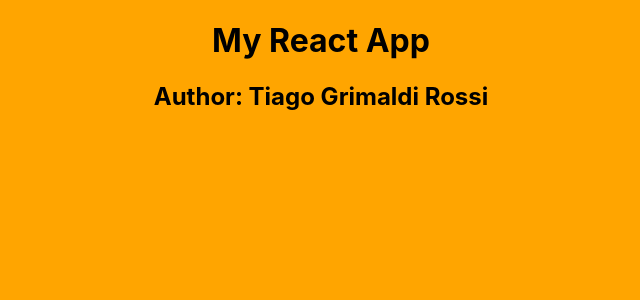
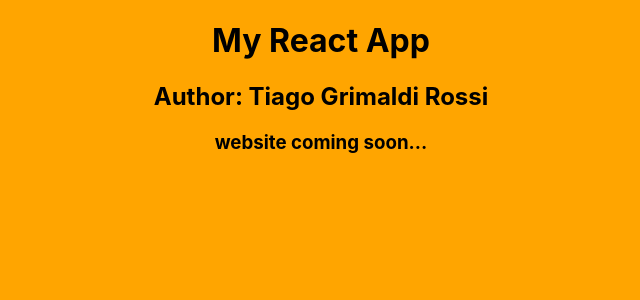
Before and after one commit to tiagorossig/personal-website, a React (Create React App) app: page / in a window 1280 px wide. Shown: the top 300 px of the page, without its empty margins (319-959 px from the left). Built offline with nearby package versions, Linux system fonts and the light colour scheme.

Commit message:
website coming soon

```diff
--- a/src/App.js
+++ b/src/App.js
@@ -7,6 +7,7 @@ function App() {
     <div className="App">
       <h1>My React App</h1>
       <h2>Author: Tiago Grimaldi Rossi</h2>
+      <h3>website coming soon...</h3>
     </div>
   );
 }
```
